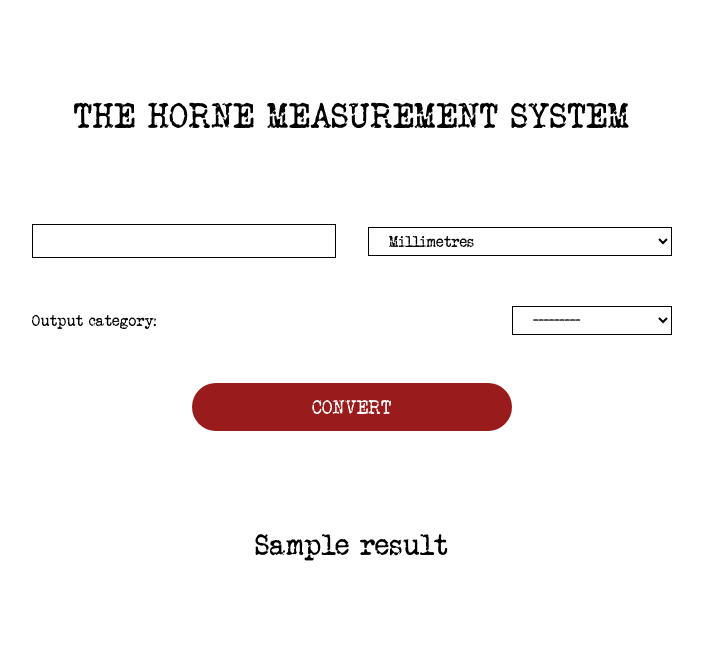
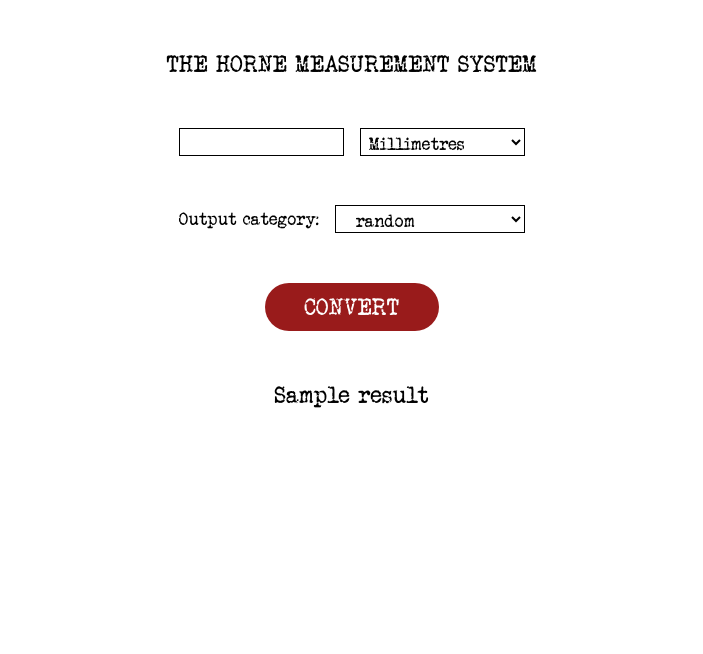
Before and after one commit to campenk/horne_converter, a Django app: template app/app/templates/app/home.html in a window 1280 px wide. Shown: the top 654 px of the page, without its empty margins (288-991 px from the left). Run offline with Django 4.2, Linux system fonts and the light colour scheme; data comes from the database, SQL or seed files in the repository; both versions use the stored data as it was after the commit; the template is opened without the code that fills it: values that come from a table or form of the project are taken from there, most other values are stand-ins (such as "Sample title", 1, 10 or a date in 2020); some libraries are stand-ins or nearby versions.

Commit message:
mobile responsiveness implemented

```diff
--- a/app/NOTES.TXT
+++ b/app/NOTES.TXT
@@ -7,6 +7,8 @@ NICE TO HAVE
     Return x copies of to scale image
     Add your own measurements
     Search for measurements
+    Share output
+    API
 
 
 WORKFLOW
--- a/app/app/form.py
+++ b/app/app/form.py
@@ -40,4 +40,4 @@ class UserEntryForm(forms.Form):
 
     input_value = forms.DecimalField()
     input_unit = forms.ChoiceField(choices=UNIT_CHOICES, label="unit")
-    output_category = forms.ModelChoiceField(ItemCategory.objects.all())
+    output_category = forms.ModelChoiceField(ItemCategory.objects.all(), empty_label="random", required=False)
--- a/app/app/models.py
+++ b/app/app/models.py
@@ -18,7 +18,7 @@ class ItemCategory(models.Model):
 class Item(models.Model):
     itemName = models.CharField(max_length=255)
     itemCategory = models.ForeignKey(ItemCategory, on_delete=models.CASCADE)
-    itemMeasurement = models.DecimalField(max_digits=19, decimal_places=10)
+    itemMeasurement = models.DecimalField(max_digits=19, decimal_places=6)
     measurementType = models.ForeignKey(MeasurementType, on_delete=models.CASCADE)
 
     def __str__(self):
--- a/app/app/static/css/style.css
+++ b/app/app/static/css/style.css
@@ -534,39 +624,59 @@ video {
   margin-left: 1rem;
 }
 
-.mr-4 {
-  margin-right: 1rem;
+.mt-12 {
+  margin-top: 3rem;
 }
 
-.mt-24 {
-  margin-top: 6rem;
+.block {
+  display: block;
+}
+
+.inline-block {
+  display: inline-block;
+}
+
+.inline {
+  display: inline;
 }
 
 .flex {
   display: flex;
 }
 
+.table {
+  display: table;
+}
+
+.table-caption {
+  display: table-caption;
+}
+
+.table-cell {
+  display: table-cell;
+}
+
+.contents {
+  display: contents;
+}
+
+.\!hidden {
+  display: none !important;
+}
+
+.hidden {
+  display: none;
+}
+
 .h-12 {
   height: 3rem;
 }
 
-.h-20 {
-  height: 5rem;
-}
-
-.h-full {
-  height: 100%;
+.h-7 {
+  height: 1.75rem;
 }
 
 .w-1\/2 {
-  width: 50%;
-}
-
-.w-3\/12 {
-  width: 25%;
-}
-
-.w-6\/12 {
   width: 50%;
 }
 
@@ -574,8 +684,20 @@ video {
   width: 100%;
 }
 
+.w-screen {
+  width: 100vw;
+}
+
+.resize {
+  resize: both;
+}
+
 .flex-col {
   flex-direction: column;
+}
+
+.items-start {
+  align-items: flex-start;
 }
 
 .items-center {
@@ -586,8 +708,14 @@ video {
   justify-content: center;
 }
 
-.justify-between {
-  justify-content: space-between;
+.truncate {
+  overflow: hidden;
+  text-overflow: ellipsis;
+  white-space: nowrap;
+}
+
+.rounded {
+  border-radius: 0.25rem;
 }
 
 .rounded-full {
@@ -617,27 +745,39 @@ video {
   padding: 0.25rem;
 }
 
+.px-4 {
+  padding-left: 1rem;
+  padding-right: 1rem;
+}
+
+.pl-2 {
+  padding-left: 0.5rem;
+}
+
 .pl-4 {
   padding-left: 1rem;
+}
+
+.pr-2 {
+  padding-right: 0.5rem;
+}
+
+.text-center {
+  text-align: center;
 }
 
 .font-veteranTypewriter {
   font-family: Veteran Typewriter, mono;
 }
 
-.text-2xl {
-  font-size: 1.5rem;
-  line-height: 2rem;
+.text-lg {
+  font-size: 1.125rem;
+  line-height: 1.75rem;
 }
 
-.text-3xl {
-  font-size: 1.875rem;
-  line-height: 2.25rem;
-}
-
-.text-4xl {
-  font-size: 2.25rem;
-  line-height: 2.5rem;
+.text-sm {
+  font-size: 0.875rem;
+  line-height: 1.25rem;
 }
 
 .text-xl {
@@ -645,8 +785,17 @@ video {
   line-height: 1.75rem;
 }
 
+.text-xs {
+  font-size: 0.75rem;
+  line-height: 1rem;
+}
+
 .uppercase {
   text-transform: uppercase;
+}
+
+.lowercase {
+  text-transform: lowercase;
 }
 
 .text-black {
@@ -672,3 +850,20 @@ video {
 .test2 {
   background-color: aqua;
 }
+
+@media (min-width: 640px) {
+  .sm\:text-2xl {
+    font-size: 1.5rem;
+    line-height: 2rem;
+  }
+
+  .sm\:text-base {
+    font-size: 1rem;
+    line-height: 1.5rem;
+  }
+
+  .sm\:text-lg {
+    font-size: 1.125rem;
+    line-height: 1.75rem;
+  }
+}
--- a/app/app/templates/app/home.html
+++ b/app/app/templates/app/home.html
@@ -9,26 +9,23 @@
         <title>The Horne Measurement System</title>
     </head>
     <body class="font-veteranTypewriter">
-        <main class="flex flex-col items-center w-full" id="user-entry-area">
-            <div class="w-full h-20 flex justify-center mt-24 mb-12 text-4xl uppercase text-black">
+        <main class="flex flex-col items-center w-screen px-4" id="user-entry-area">
+            <div class="flex justify-center mt-12 mb-12 text-xl sm:text-2xl uppercase text-black">
                 The Horne Measurement System
             </div>
 
-            <form action="" method="post" class="w-6/12">
-
+            <form action="" method="post" class="">
                 {% csrf_token %}
-
-                <div class="w-full flex justify-between items-center mb-12">
-                    <div class="w-full mr-4">
-                        <input id="{{ form.input_value.html_name }}" name="input_value" class="w-full bg-white border border-black p-1 pl-4" {% if form.input_value.value %} value = "{{ form.input_value.value }}" {% endif %}>
-                        {{ form.input_value.errors }}
-
-
+                <div class="flex w-full justify-center items-start mb-12">
+                    <div class="w-1/2 pr-2">
+                        <input id="{{ form.input_value.html_name }}" name="input_value" class="w-full h-7 bg-white border border-black p-1 text-base sm:text-lg" {% if form.input_value.value %} value = "{{ form.input_value.value }}" {% endif %}>
+                        <div class="text-xs sm:text-base">
+                            {{ form.input_value.errors }}
+                        </div>
 
                     </div>
-                    <div class="w-full ml-4 ">
-
-                        <select class="w-full bg-white border border-black p-1 pl-4" id="input_unit" name="input_unit">
+                    <div class="w-1/2 pl-2">
+                        <select class="w-full h-7 bg-white border border-black p-1 text-sm sm:text-lg" id="input_unit" name="input_unit">
                             {% for option in form.input_unit %}
                                 {% if option == input_unit %}
                                     {{ option.selected }}
@@ -37,14 +34,15 @@
                                 {% endif %}
                             {% endfor %}
                         </select>
-                        {{ form.input_unit.errors }}
+                        <div class="text-xs sm:text-base">
+                            {{ form.input_unit.errors }}
+                        </div>
                     </div>
                 </div>
-
-                <div class="flex justify-between items-center mb-12">
+                    <div class="flex justify-center items-start mb-12 text-sm sm:text-lg">
                     {{ form.output_category.label_tag }}
-                    <div class="w-3/12">
-                        <select class="w-full bg-white border border-black p-1 pl-4" id="output_category" name="output_category">
+                    <div class="">
+                        <select class="h-7 bg-white border border-black p-1 pl-4 ml-4 text-sm sm:text-lg" id="output_category" name="output_category">
                             {% for option in form.output_category %}
                                 {% if option == output_category %}
                                     {{ option.selected }}
@@ -52,35 +50,24 @@
                                     {{ option }}
                                 {% endif %}
                             {% endfor %}
-
                         </select>
                     </div>
+                        <div class="text-xs sm:text-base">
+                            {{ form.output_category.errors }}
 
-{{ form.output_category.errors }}
-
-
+                        </div>
                 </div>
-                <div class="flex justify-center w-full">
-                    <button type="submit" class=" w-1/2 h-12 rounded-full bg-red-800 text-white text-xl uppercase">
-<!--                        <div class="flex items-center justify-center w-full h-full text-white text-2xl uppercase">-->
+                <div class="flex justify-center mb-12">
+                    <button type="submit" class=" w-1/2 h-12 rounded-full bg-red-800 text-white text-xl sm:text-2xl uppercase">
                             Convert
-    <!--                        </div>-->
                     </button>
                 </div>
-
             </form>
-
-
-
-
             {% if result %}
-                <div class="w-full h-20 flex justify-center mt-24 mb-12 text-3xl  text-black">
-
+                <div class="flex justify-center mb-12 text-lg sm:text-2xl text-center text-black">
                 {{ result }}
                 </div>
             {% endif %}
-
-
         </main>
 
     <!-- Font Awesome javascript file -->
--- a/app/app/views.py
+++ b/app/app/views.py
@@ -37,7 +37,10 @@ def index(request):
         context['output_category'] = request.POST.get('output_category')
 
         if form.is_valid():
-            items = Item.objects.filter(itemCategory=ItemCategory.objects.get(id=context['output_category']))
+            if context['output_category'] == "":
+                items = Item.objects.all()
+            else:
+                items = Item.objects.filter(itemCategory=ItemCategory.objects.get(id=context['output_category']))
             output_unit = random.choice(items)
             context['result'] = str(context['input_value']) + " " + context['input_unit']
 
```
Also changed, not shown: other parts of app/app/static/css/style.css (+119 -0 lines), app/app/management/commands/load_data.py (+179 -49 lines), app/db.sqlite3.
